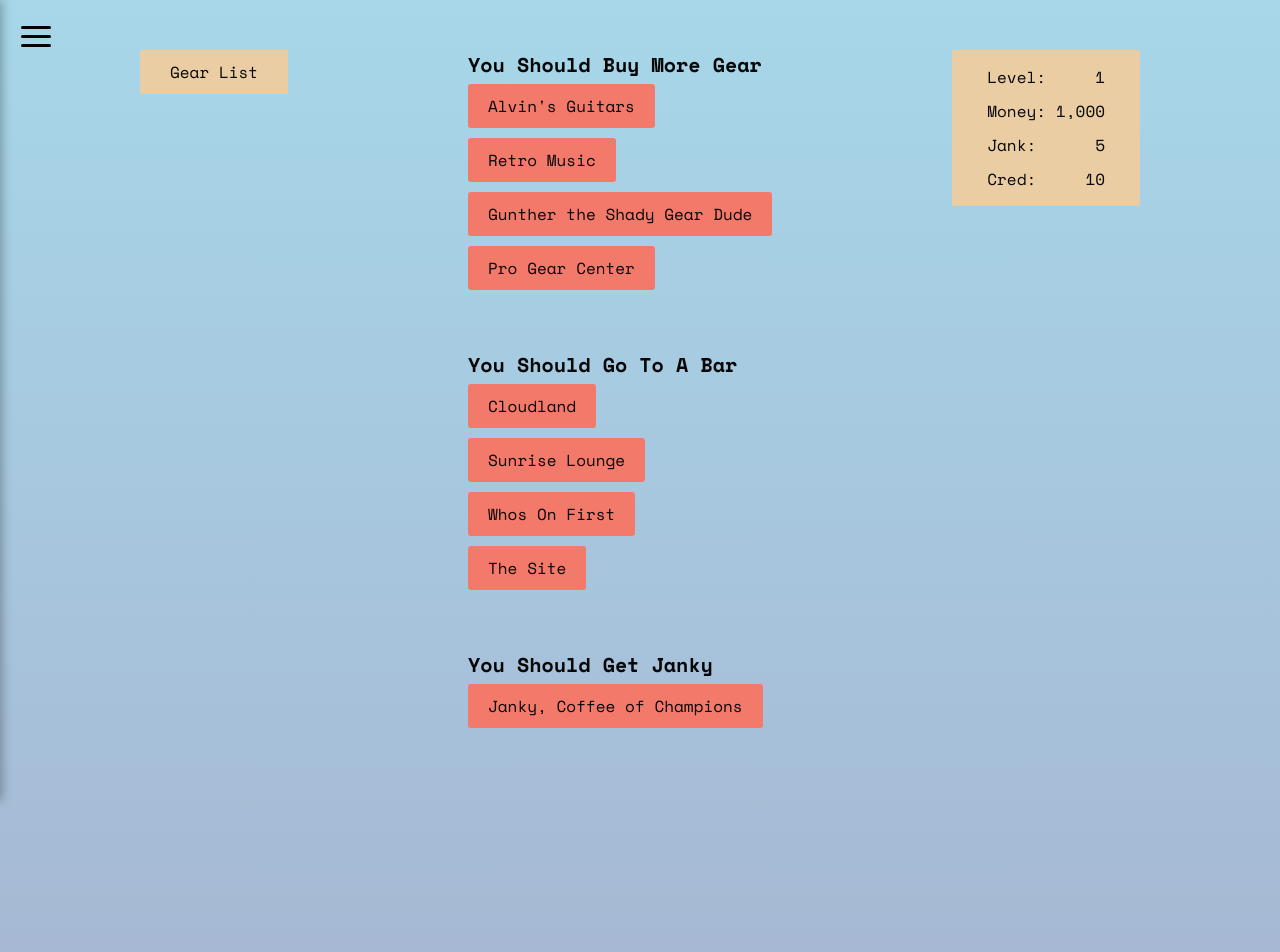
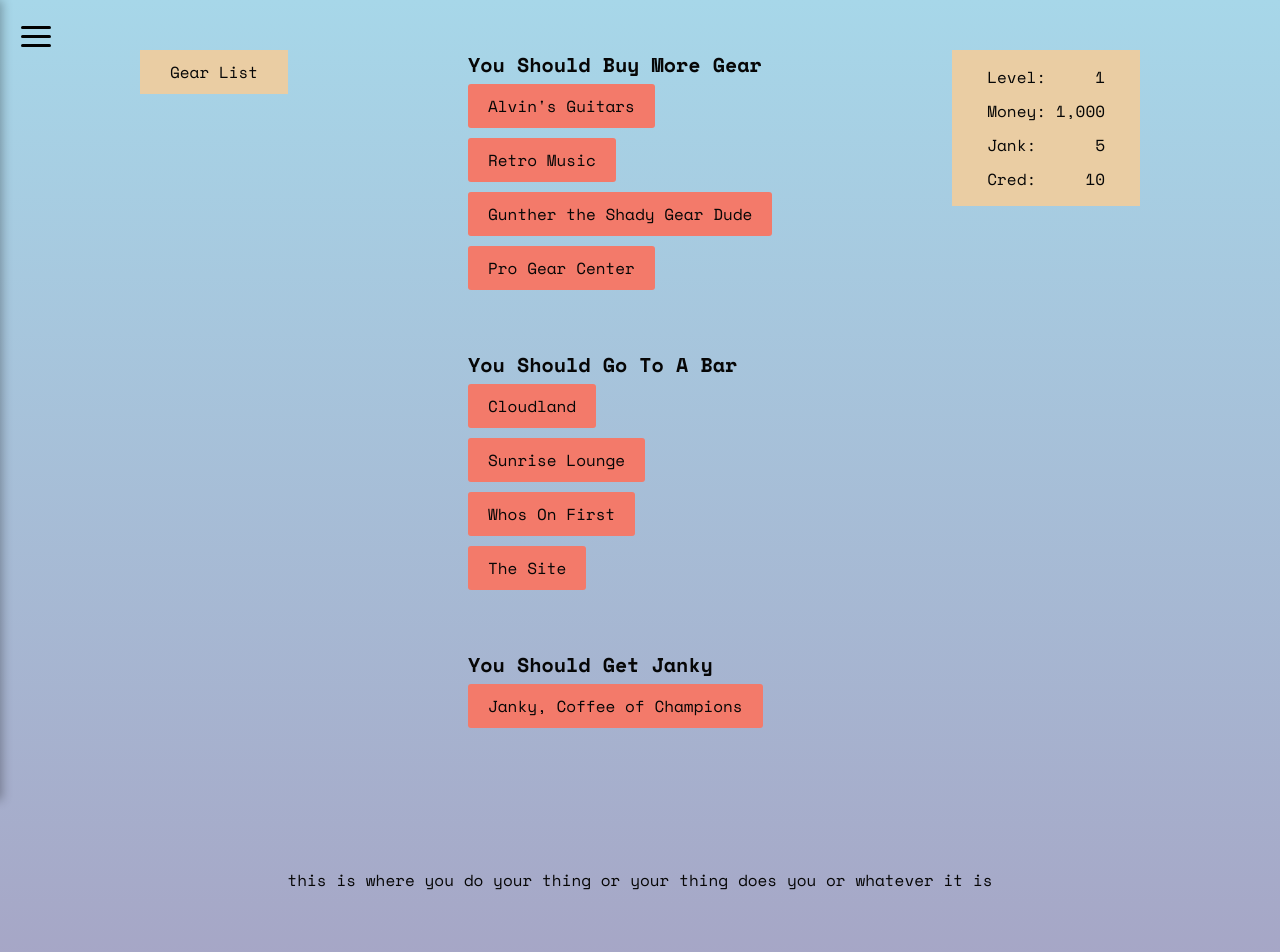
Before and after one commit to fscarlett/janky-front-2, a React (Vite) app: page /play in a window 1280 px wide. Shown: the top 952 px of the page. Built offline with nearby package versions, Linux system fonts and the light colour scheme; no server answers.

Commit message:
fix play page min height

```diff
--- a/src/pages/Credits.tsx
+++ b/src/pages/Credits.tsx
@@ -34,7 +34,7 @@ function Credits() {
       </div>
 
       <div className={styles.linkwrapper}>
-        <Link to='/play/#play-main' className={styles.link}>
+        <Link to='/play' className={styles.link}>
           <h3>back to the dream, baby</h3>
         </Link>
       </div>
--- a/src/pages/Instructions.tsx
+++ b/src/pages/Instructions.tsx
@@ -38,7 +38,7 @@ function Instructions() {
       </div>
 
       <div className={styles.linkwrapper}>
-        <Link to='/play/#play-main' className={styles.link}>
+        <Link to='/play' className={styles.link}>
           <h3>Yes yes I need to live the dream</h3>
         </Link>
       </div>
--- a/src/styles/Play.module.css
+++ b/src/styles/Play.module.css
@@ -73,9 +73,8 @@
 }
 
 .play_board {
-  min-height: 80vh;
   width: 100%;
-  padding: 100px 0;
+  padding: 20px 0;
   text-align: center;
 }
 
```
